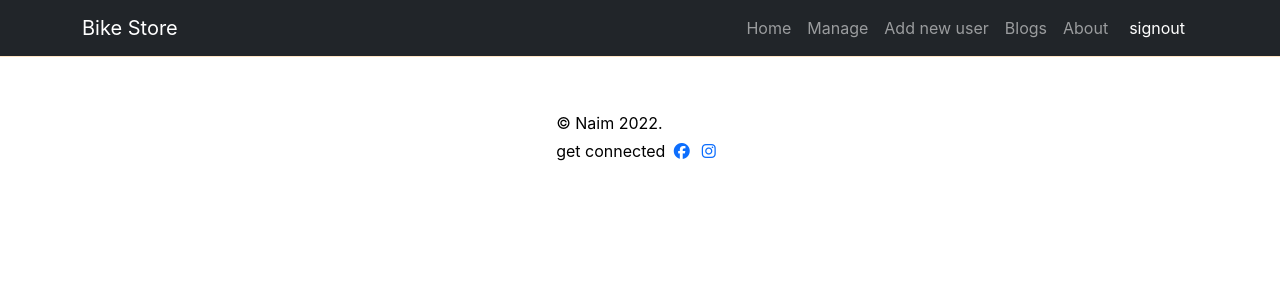
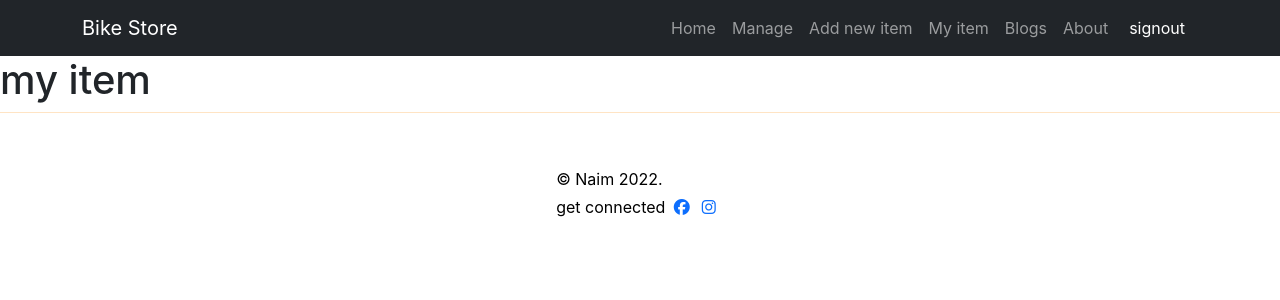
Before and after one commit to Kamruzzamannaim/WarehouseManagement-clientSide, a React (Create React App) app: page /myItem in a window 1280 px wide. Shown: the top 300 px of the page. Built offline with nearby package versions, Linux system fonts and the light colour scheme; no server answers; sample sign-in values are in the browser's storage.

Commit message:
navbar modified

```diff
--- a/src/App.js
+++ b/src/App.js
@@ -1,14 +1,16 @@
 import { Route, Routes } from 'react-router-dom';
 import { ToastContainer } from 'react-toastify';
 import './App.css';
-import AddNewUser from './components/AddNewUser/AddNewUser';
+import AddNewItem from './components/AddNewItem/AddNewItem';
 import Manage from './components/Manage/Manage';
+import MyItem from './components/Myitem/MyItem';
 import Blog from './components/pages/Blog/Blog';
 import Footer from './components/pages/Footer/Footer';
 import Header from './components/pages/Home/Header/Header';
 import Home from './components/pages/Home/Home/Home';
 import Login from './components/pages/Login/Login/Login';
 import Registration from './components/pages/Login/Registration/Registration';
+import RequiredAuth from './components/pages/Login/RequiredAuth/RequiredAuth';
 import Product from './components/pages/Product/Product';
 
 function App() {
@@ -22,9 +24,10 @@ function App() {
      <Route path='/blog' element={<Blog></Blog>}></Route>
      <Route path='/login' element={<Login></Login>}></Route>
      <Route path='/registration' element={<Registration></Registration>}></Route>
-     <Route path='/products/:id' element={<Product></Product>}></Route>
-     <Route path='/manage' element={<Manage></Manage>}></Route>
-     <Route path='/addNewUser' element={<AddNewUser></AddNewUser>}></Route>
+     <Route path='/products/:id' element={<RequiredAuth><Product></Product></RequiredAuth>}></Route>
+     <Route path='/manage' element={<RequiredAuth><Manage></Manage></RequiredAuth>}></Route>
+     <Route path='/addNewItem' element={<AddNewItem></AddNewItem>}></Route>
+     <Route path='/myItem' element={<MyItem></MyItem>}></Route>
      </Routes>
 
      <Footer></Footer>
--- a/src/components/Manage/Manage.js
+++ b/src/components/Manage/Manage.js
@@ -1,3 +1,4 @@
+import { Link } from "react-router-dom";
 import UseProducts from "../hooks/UseProducts";
 import "./Manage.css";
 
@@ -23,7 +24,12 @@ const Manage = () => {
   };
 
   return (
-    <div className="products">
+   <div>
+    <Link className="text-decoration-none" to="/addNewItem">
+          <button  className="d-flex mx-auto my-3 decoration-none btn btn-primary">Add new items</button>
+        </Link>
+        <div className="products">
+
       {products.map((bike) => (
         <ManageProduct
           key={bike._id}
@@ -32,6 +38,7 @@ const Manage = () => {
         ></ManageProduct>
       ))}
     </div>
+   </div>
   );
 };
 
--- /dev/null
+++ b/src/components/Myitem/MyItem.js
@@ -0,0 +1,10 @@
+
+const MyItem = () => {
+    return (
+        <div>
+            <h1>my item</h1>
+        </div>
+    );
+};
+
+export default MyItem;
--- a/src/components/pages/Home/Header/Header.js
+++ b/src/components/pages/Home/Header/Header.js
@@ -22,10 +22,16 @@ const Header = () => {
             <Nav className="me-auto"></Nav>
             <Nav>
               <Nav.Link as={Link} to='/'>Home</Nav.Link>
-              <Nav.Link
+             {
+              user && <Nav>
+                 <Nav.Link
               as={Link} to='/manage'>Manage</Nav.Link>
               <Nav.Link
-              as={Link} to='/addNewUser'>Add new user</Nav.Link>
+              as={Link} to='/addNewItem'>Add new item</Nav.Link>
+              <Nav.Link
+              as={Link} to='/myItem'>My item</Nav.Link>
+              </Nav>
+             }
               <Nav.Link as={Link} to='/blog'>Blogs</Nav.Link>
               <Nav.Link as={Link} to="/about">
                 About
--- /dev/null
+++ b/src/components/pages/Login/RequiredAuth/RequiredAuth.js
@@ -0,0 +1,19 @@
+import { useAuthState } from "react-firebase-hooks/auth";
+import { Navigate, useLocation } from "react-router-dom";
+import auth from "../../../../firebase.init";
+import Loading from '../../../pages/Loading/Loading';
+
+const RequiredAuth = ({children}) => {
+    const location = useLocation();
+  const [user,loading] = useAuthState(auth);
+  if(loading){
+    return <Loading></Loading>
+  }
+  if (!user) {
+    return <Navigate to="/login" state={{ from: location }} replace />;
+  }
+
+  return children;
+};
+
+export default RequiredAuth;
--- a/src/components/pages/Product/Product.js
+++ b/src/components/pages/Product/Product.js
@@ -1,5 +1,5 @@
 import { useRef } from "react";
-import { useParams } from "react-router-dom";
+import { Link, useParams } from "react-router-dom";
 import UseProducts from "../../hooks/UseProducts";
 import "./Product.css";
 
@@ -49,7 +49,7 @@ fetch(url, requestOptions)
         <p>Quantity: {product[0]?.quantity}</p>
         {/* <p>Quantity: {quantity}</p> */}
       </div>
-      <button className="d-flex mx-auto mt-3" onClick={() => handleDelivered(product[0]?._id)}>
+      <button className="d-flex mx-auto mt-3 btn btn-primary" onClick={() => handleDelivered(product[0]?._id)}>
         Delivered
       </button>
       <br />
@@ -59,9 +59,12 @@ fetch(url, requestOptions)
 
       <div className="d-flex mx-auto justify-content-center align-items-center p-3">
       <input type="number"placeholder="product quantity" name="quantity" className="mb-3 p-3" ref={quantityRef}/>
-        <input className="btn btn-primary" type="submit" value="restore" onClick={()=>handleRestore(product[0]?._id)} />
+        <input className="btn btn-outline-primary" type="submit" value="restore" onClick={()=>handleRestore(product[0]?._id)} />
       </div>
 
+      <Link className="text-decoration-none" to="/manage">
+          <button  className="d-flex mx-auto my-3 decoration-none btn btn-primary">Manage items</button>
+        </Link>
     </div>
   );
 };
```
Also changed, not shown: src/components/AddNewItem/AddNewItem.js (renamed from src/components/AddNewUser/AddNewUser.js, +4 -5 lines), src/components/Myitem/MyItems.css (added).
